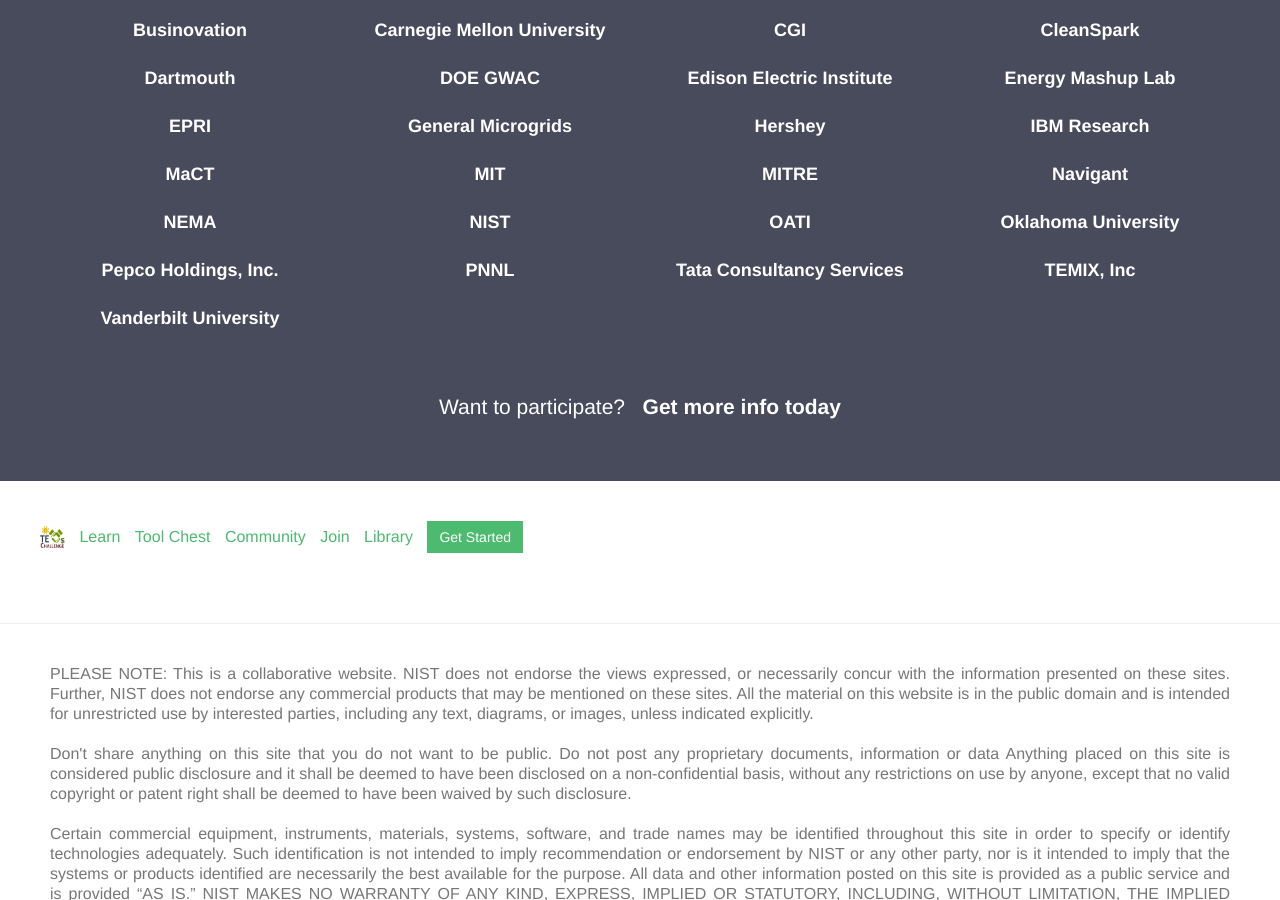
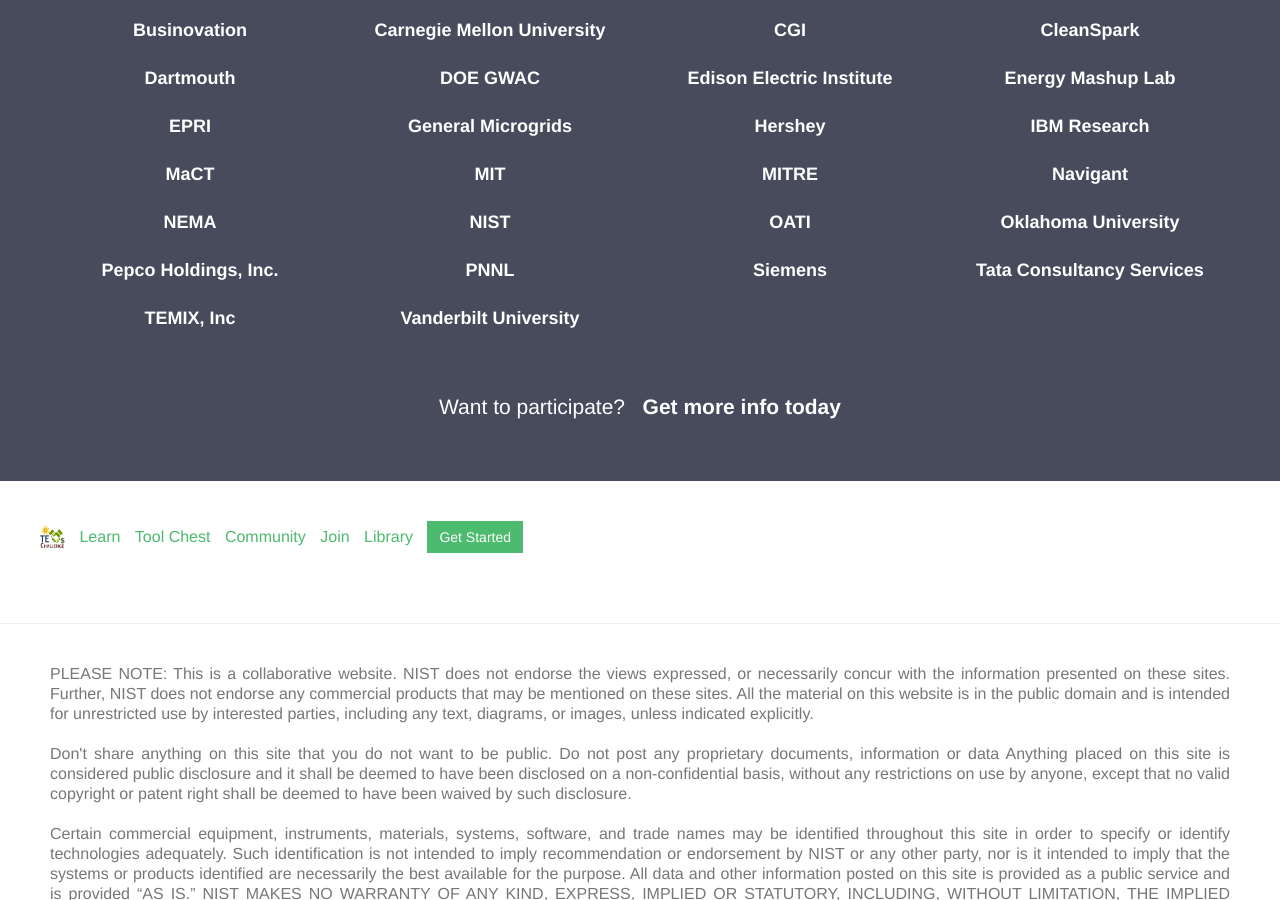
Before and after one commit to usnistgov/TEChallenge, a Jekyll site: the page built from index.html, in a window 1280 px wide and 900 px high, scrolled down 1598 px. Built offline with Jekyll 4.4.1, drawn with Linux system fonts in a browser that asks for light colours.

Commit message:
update partners

```diff
--- a/_data/partners.yml
+++ b/_data/partners.yml
@@ -5,7 +5,6 @@
 #   type: utility, company, university OR government
 #	SummaryofInterest: main interest in participating in the Challenge
 #	introdoc-url: link to intro pdf file in the S3 partner file folder
-
 
 - name: "ABB"
   url: ""
@@ -137,6 +136,11 @@
   type: government
   SummaryofInterest:
   introdoc-url: ""
+- name: "Siemens"
+  url: ""
+  type: company
+  SummaryofInterest:
+  introdoc-url: ""
 - name: "Tata Consultancy Services"
   url: "http://www.tcs.com/Pages/default.aspx"
   type: company
--- a/_data/teams.yml
+++ b/_data/teams.yml
@@ -73,6 +73,7 @@
     - name: Navigant
     - name: Businovation
     - name: Dartmouth
+    - name: OATI
     - name: Alstom
     worksheetUrl: "./team3/Team Microgrid TE demos.pdf"
     imageUrl: "/assets/mstile-144x144.png"
```
